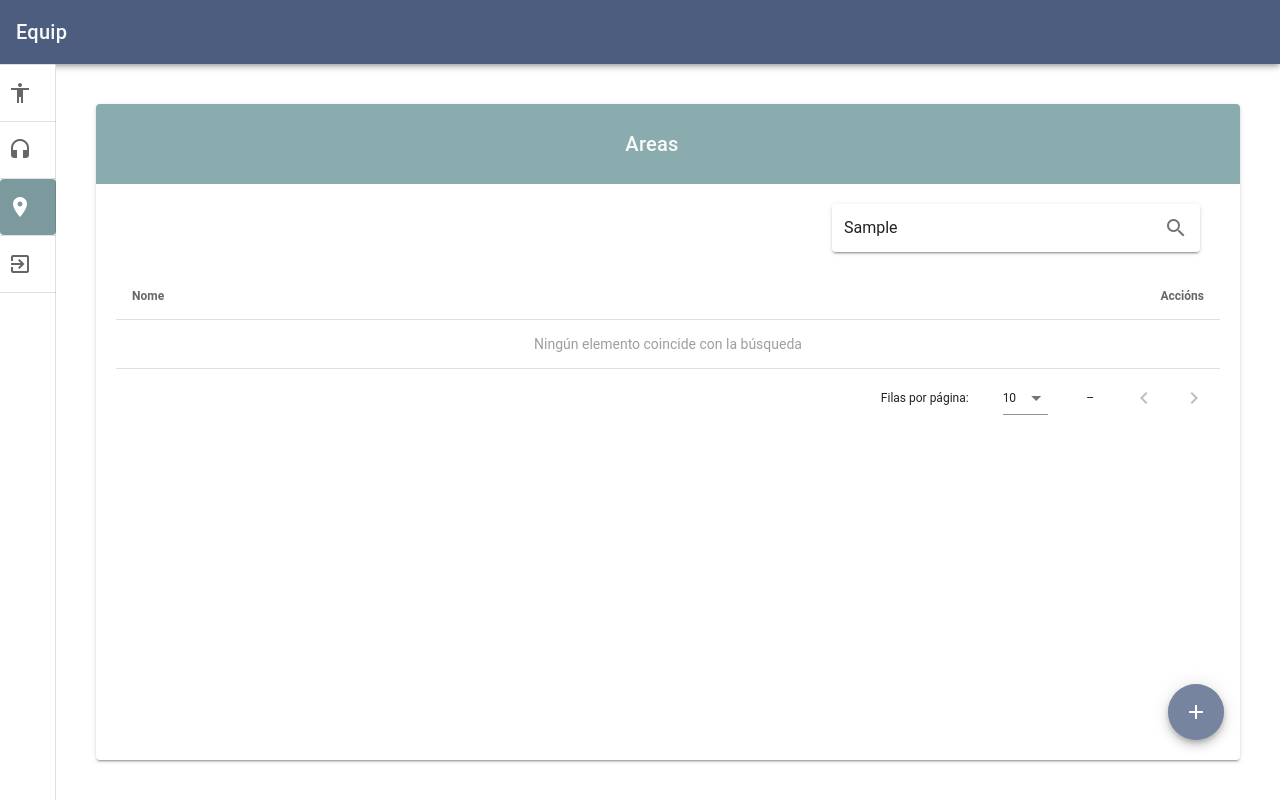
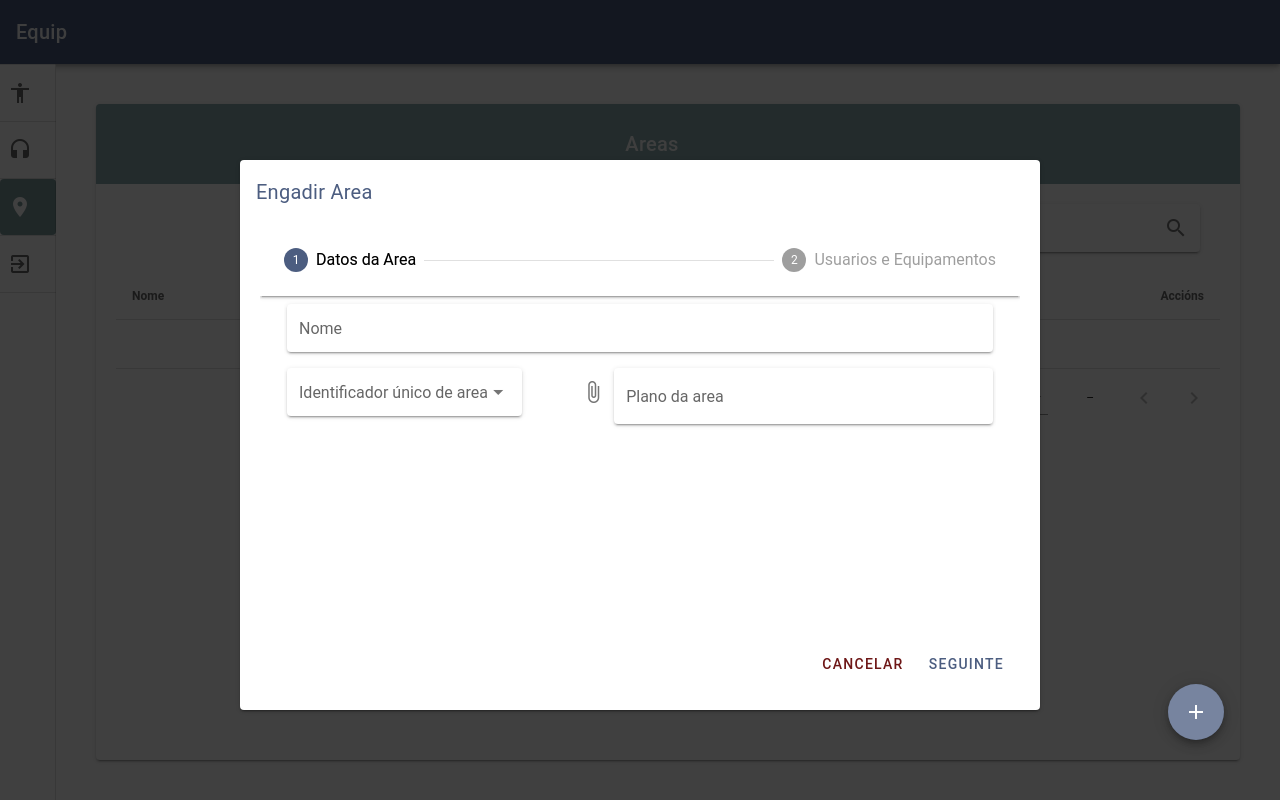
Before and after one commit to Jorginho211/TFM-admin-equip, a Vue app: page /places in a window 1280 px wide. Both pictures are taken after typing "Sample" into the empty fields and a click on the button "add". Built offline with nearby package versions, Linux system fonts and the light colour scheme; a small style sheet from the web is missing.

Commit message:
Añadido stepper para añadir una area

```diff
--- a/src/components/Modal.vue
+++ b/src/components/Modal.vue
@@ -49,7 +49,7 @@ export default {
   .card {
     position: relative;
     width: 800px;
-    height: 500px;
+    height: 550px;
     left: calc(50% - 400px);
     top: calc(50% - 30%);
   }
--- a/src/views/Places.vue
+++ b/src/views/Places.vue
@@ -24,22 +24,175 @@
       </template>
     </v-data-table>
 
-    <v-btn absolute fab bottom right color="primary" class="floating_button">
+    <v-btn absolute fab bottom right color="primary" class="floating_button" @click="add()">
       <v-icon>add</v-icon>
     </v-btn>
+
+    <portal to="modal" v-if="this.modal">
+      <Modal :title="this.modalTitle">
+        <template v-slot:content>
+          <v-stepper class="stepper" v-model="step">
+            <v-stepper-header>
+              <v-stepper-step :complete="step > 1" step="1">Datos da Area</v-stepper-step>
+              <v-divider></v-divider>
+              <v-stepper-step :complete="step > 2" step="2">Usuarios e Equipamentos</v-stepper-step>
+            </v-stepper-header>
+
+            <v-stepper-items>
+              <v-stepper-content class="stepper_content" step="1">
+                <v-form ref="form" v-model="validForm" lazy-validation>
+                <v-container class="stepper_container">
+                  <v-layout row mb-4>
+                    <v-flex xs12>
+                      <v-text-field
+                        v-model="place.name"
+                        label="Nome"
+                        solo
+                        hide-details
+                        :rules="[v => !!v || '']"
+                        required
+                      ></v-text-field>
+                    </v-flex>
+                  </v-layout>
+                  <v-layout row mb-2>
+                    <v-flex xs4>
+                      <v-select
+                        v-model="place.minor"
+                        :items="placeIdentifiers"
+                        label="Identificador único de area"
+                        hide-details
+                        solo
+                        :rules="[v => !!v || '']"
+                        required
+                      ></v-select>
+                    </v-flex>
+                    <v-flex offset-xs1 xs7>
+                      <v-file-input
+                        label="Plano da area"
+                        filled
+                        solo
+                        hide-details
+                        @change="blueprintSelected"
+                        accept="image/*"
+                        :rules="[v => !vv || '']"
+                        required
+                      ></v-file-input>
+                    </v-flex>
+                  </v-layout>
+                  <v-layout row>
+                    <v-flex offset-xs5 xs7 class="blueprint">
+                      <img v-if="place.blueprint !== ''" :src="place.blueprint">
+                    </v-flex>
+                  </v-layout>
+                </v-container>
+                </v-form>
+              </v-stepper-content>
+
+              <v-stepper-content class="stepper_content" step="2" pt-5>
+                <v-container class="stepper_container">
+                  <v-layout row>
+                    <v-flex xs12>
+                      <v-autocomplete
+                        v-model="place.users"
+                        :items="users"
+                        item-value="id"
+                        :item-text="item => item.name + ' ' + item.lastname"
+                        cache-items
+                        hide-no-data
+                        hide-details
+                        label="Usuarios"
+                        multiple
+                        solo
+                      >
+                        <template v-slot:selection="data">
+                          <v-chip
+                            v-bind="data.attrs"
+                            :input-value="data.selected"
+                            close
+                            @click:close="() => place.users.splice(place.users.indexOf(data.item.id), 1)"
+                          >
+                            <v-avatar left>
+                              <v-icon>accessibility</v-icon>
+                            </v-avatar>
+                            {{ data.item.name + " " + data.item.lastname}}
+                          </v-chip>
+                        </template>
+                      </v-autocomplete>
+                    </v-flex>
+                  </v-layout>
+                  <v-layout row mt-5>
+                    <v-flex xs12>
+                      <v-autocomplete
+                        v-model="place.equipments"
+                        :items="equipments"
+                        item-value="id"
+                        :item-text="item => item.name"
+                        cache-items
+                        hide-no-data
+                        hide-details
+                        label="Equipamentos"
+                        multiple
+                        solo
+                      >
+                        <template v-slot:selection="data">
+                          <v-chip
+                            v-bind="data.attrs"
+                            :input-value="data.selected"
+                            close
+                            @click:close="() => place.equipments.splice(place.equipments.indexOf(data.item.id), 1)"
+                          >
+                            <v-avatar left>
+                              <v-icon>headset</v-icon>
+                            </v-avatar>
+                            {{ data.item.name }}
+                          </v-chip>
+                        </template>
+                      </v-autocomplete>
+                    </v-flex>
+                  </v-layout>
+                </v-container>
+              </v-stepper-content>
+            </v-stepper-items>
+          </v-stepper>
+        </template>
+
+        <template v-slot:actions>
+          <v-btn text color="error" @click="modal = false">Cancelar</v-btn>
+          <v-btn text color="primary" @click="next()">
+            <span v-if="step < 2">Seguinte</span>
+            <span v-else>Completar</span>
+          </v-btn>
+        </template>
+      </Modal>
+    </portal>
   </Content>
 </template>
 
 <script>
 import Content from "../components/Content.vue";
+import Modal from "../components/Modal.vue";
 
 export default {
   components: {
-    Content
+    Content,
+    Modal
   },
   data() {
     return {
       searchTable: "",
+      modal: false,
+      modalTitle: "",
+      step: 1,
+
+      placeIdentifiers: [],
+      place: {
+        name: "",
+        major: 1,
+        minor: 0,
+        blueprint: "",
+        equipments: [],
+        users: []
+      },
 
       headers: [
         {
@@ -52,18 +205,144 @@ export default {
       places: [
         {
           id: 8,
-          major: 2,
+          major: 1,
           minor: 1,
           name: "Sala de montaxe"
         },
         {
           id: 9,
           major: 1,
+          minor: 2,
+          name: "Sala de maquinas"
+        }
+      ],
+      users: [
+        {
+          id: 6,
+          name: "admin",
+          lastname: "admin",
+          isAdmin: true,
+          uuid: "cde77ff0-ad5f-11e9-b1de-4102069e53c0",
+          frequencySendData: 5,
+          authentication: {
+            username: "jorge.lopez"
+          }
+        },
+        {
+          id: 20,
+          name: "Jorge",
+          lastname: "Lopez",
+          isAdmin: true,
+          uuid: "03f77f70-ad63-11e9-be91-21a8f11653b7",
+          frequencySendData: 5,
+          authentication: {
+            username: "jorge.lopez"
+          }
+        },
+        {
+          id: 24,
+          name: "test",
+          lastname: "test",
+          isAdmin: false,
+          uuid: "b2a4e7b0-ad63-11e9-be01-217812bf7e51",
+          frequencySendData: 20,
+          authentication: {
+            username: "jorge.lopez"
+          }
+        },
+        {
+          id: 32,
+          name: "Jorge",
+          lastname: "Lopez",
+          isAdmin: true,
+          uuid: "e35e0b80-afba-11e9-b3fd-09eedf8b53b3",
+          frequencySendData: 5,
+          authentication: {
+            username: "jorge.lopez"
+          }
+        }
+      ],
+      equipments: [
+        {
+          id: 2,
+          major: 1,
           minor: 1,
-          name: "Sala de maquinas"
+          name: "Chaleco"
+        },
+        {
+          id: 3,
+          major: 1,
+          minor: 2,
+          name: "Casco"
         }
       ]
     };
+  },
+  methods: {
+    add() {
+      this.modalTitle = "Engadir Area";
+      this.place.name = "";
+      this.place.minor = 0;
+      this.place.blueprint = "";
+      this.place.equipments = [];
+      this.place.users = [];
+
+      this.placeIdentifiers = [...Array(65536).keys()];
+      for (let place of this.places) {
+        let index = -1;
+        if ((index = this.placeIdentifiers.indexOf(place.minor)) > -1) {
+          console.log(index);
+          this.placeIdentifiers.splice(index, 1);
+        }
+      }
+      this.placeIdentifiers.splice(0, 1);
+
+      this.step = 1;
+      this.modal = true;
+    },
+    next() {
+      if (this.step <= 2) {
+        if(!this.$refs.form.validate() || this.place.blueprint === ""){
+          return;
+        }
+
+        this.step++;
+        return;
+      }
+
+      this.places.push({ ...this.place });
+      this.modal = false;
+    },
+    blueprintSelected(file) {
+      var reader = new FileReader();
+      reader.readAsDataURL(file);
+      reader.onload = function() {
+        this.place.blueprint = reader.result;
+      }.bind(this);
+    },
+    edit(place) {
+
+      this.placeIdentifiers = [...Array(65536).keys()];
+      for (let p of this.places) {
+        if(place === p){
+          continue;
+        }
+
+        let index = -1;
+        if ((index = this.placeIdentifiers.indexOf(p.minor)) > -1) {
+          this.placeIdentifiers.splice(index, 1);
+        }
+      }
+      this.placeIdentifiers.splice(0, 1);
+
+      this.place = place;
+      this.step = 1;
+      this.modalTitle = "Editar area";
+      this.modal = true;
+    },
+    remove(item) {
+
+    }
   }
 };
 </script>
@@ -72,4 +351,23 @@ export default {
 .v-btn.v-btn--fab.floating_button {
   bottom: 20px;
 }
+
+.stepper {
+  box-shadow: none !important;
+}
+
+.blueprint {
+  height: 200px;
+  text-align: center;
+}
+.blueprint img {
+  height: 100%;
+}
+.stepper_container {
+  padding: 15px 15px;
+}
+
+.stepper_content {
+  padding-top: 5px;
+}
 </style>
```
